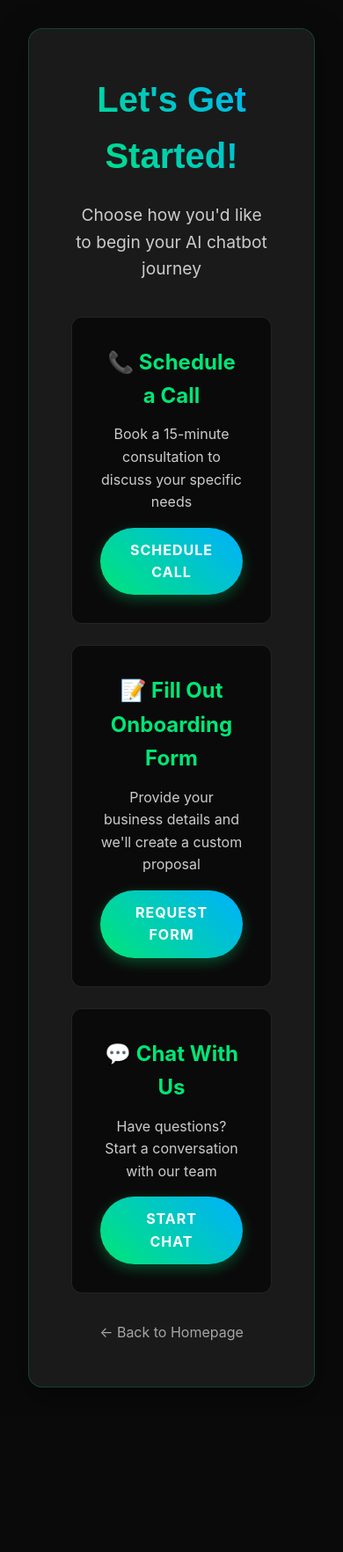
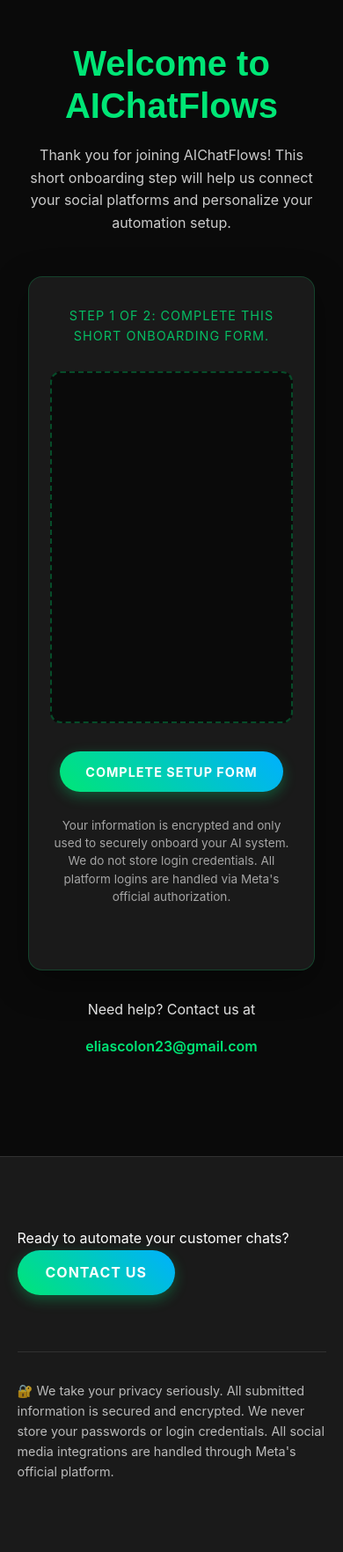
Before and after one commit to Eli45-23/ai-coffee, a FastAPI app: template templates/start.html in a window 390 px wide. Shown: the whole page at 88% size. Before the commit the page ends 1577 px from the top, so only its background shows below. Run offline with FastAPI, Linux system fonts and the light colour scheme; the template is opened without the code that fills it, so the values that code supplies are empty.

Commit message:
Replace start.html with new onboarding page
- Updated page title to "Welcome to AIChatFlows Setup"
- Added large green "Welcome to AIChatFlows" heading
- Added welcome message explaining onboarding process
- Added progress indicator "Step 1 of 2"
- Added dashed placeholder container for Google Form embedding
- Added fallback "Complete Setup Form" button
- Added privacy reassurance text about encryption and Meta authorization
- Added contact section with eliascolon23@gmail.com
- Added footer matching homepage design
- Mobile-responsive layout with existing color scheme
- Removed chat widget from this page

🤖 Generated with [Claude Code](https://claude.ai/code)

Co-Authored-By: Claude <noreply@anthropic.com>

```diff
--- a/templates/start.html
+++ b/templates/start.html
@@ -3,108 +3,199 @@
 <head>
   <meta charset="UTF-8">
   <meta name="viewport" content="width=device-width,initial-scale=1">
-  <title>Get Started — AIChatFlows</title>
+  <title>Welcome to AIChatFlows Setup</title>
   <link rel="stylesheet" href="/static/css/styles.css">
   <style>
-    .start-container {
+    .setup-container {
       min-height: 100vh;
+      background: var(--clr-dark);
+      padding-top: 3em;
+      padding-bottom: 3em;
+    }
+
+    .setup-content {
+      max-width: 800px;
+      margin: 0 auto;
+      padding: 0 2em;
+      text-align: center;
+    }
+
+    .setup-header h1 {
+      font-family: var(--ff-heading);
+      font-size: 3.5rem;
+      color: var(--clr-primary);
+      margin-bottom: 0.5em;
+      line-height: 1.2;
+    }
+
+    .welcome-text {
+      font-family: var(--ff-sans);
+      font-size: 1.2rem;
+      color: var(--clr-light);
+      margin-bottom: 3em;
+      line-height: 1.6;
+      opacity: 0.9;
+      max-width: 600px;
+      margin-left: auto;
+      margin-right: auto;
+    }
+
+    .progress-indicator {
+      font-family: var(--ff-sans);
+      font-size: 0.9rem;
+      color: var(--clr-primary);
+      margin-bottom: 2em;
+      opacity: 0.8;
+      text-transform: uppercase;
+      letter-spacing: 1px;
+    }
+
+    .form-container {
+      background: var(--clr-secondary);
+      padding: 3em;
+      border-radius: 16px;
+      box-shadow: 0 12px 40px rgba(0, 0, 0, 0.4);
+      border: 1px solid rgba(0, 230, 118, 0.2);
+      margin-bottom: 2em;
+    }
+
+    .form-placeholder {
+      min-height: 500px;
+      background: var(--clr-dark);
+      border: 2px dashed rgba(0, 230, 118, 0.3);
+      border-radius: 12px;
       display: flex;
       align-items: center;
       justify-content: center;
+      margin-bottom: 2em;
       padding: 2em;
     }
-    .start-box {
-      background: var(--clr-secondary);
-      padding: 3em;
-      border-radius: 16px;
+
+    .form-placeholder-text {
+      color: var(--clr-light);
+      opacity: 0.5;
+      font-size: 1.2rem;
+    }
+
+    .fallback-button {
+      display: inline-block;
+      padding: 1em 2.5em;
+      background: linear-gradient(45deg, var(--clr-primary), var(--clr-accent-blue));
+      color: #fff;
+      border-radius: 50px;
+      font-weight: 700;
+      text-transform: uppercase;
+      letter-spacing: 1px;
+      transition: all 0.3s ease;
+      box-shadow: 0 5px 15px rgba(0, 230, 118, 0.3);
+      text-decoration: none;
+    }
+
+    .fallback-button:hover {
+      transform: translateY(-3px);
+      box-shadow: 0 8px 20px rgba(0, 230, 118, 0.4);
+      background: linear-gradient(45deg, var(--clr-accent-blue), var(--clr-primary));
+    }
+
+    .privacy-text {
+      font-size: 0.85rem;
+      color: var(--clr-light);
+      opacity: 0.7;
+      margin-top: 2em;
+      margin-bottom: 3em;
+      line-height: 1.5;
       max-width: 600px;
-      width: 100%;
-      box-shadow: 0 12px 40px rgba(0, 0, 0, 0.4);
-      border: 1px solid rgba(0, 230, 118, 0.2);
-      text-align: center;
+      margin-left: auto;
+      margin-right: auto;
     }
-    .start-box h1 {
-      font-family: var(--ff-heading);
-      font-size: 2.5rem;
-      margin-bottom: 0.5em;
-      background: linear-gradient(45deg, var(--clr-primary), var(--clr-accent-blue));
-      -webkit-background-clip: text;
-      -webkit-text-fill-color: transparent;
+
+    .contact-section {
+      margin-bottom: 4em;
     }
-    .start-box p {
-      font-size: 1.2rem;
-      margin-bottom: 2em;
+
+    .contact-section p {
       color: var(--clr-light);
-      opacity: 0.9;
-    }
-    .start-options {
-      display: flex;
-      flex-direction: column;
-      gap: 1.5em;
-      margin-top: 2em;
-    }
-    .option-card {
-      background: var(--clr-dark);
-      padding: 2em;
-      border-radius: 12px;
-      border: 1px solid rgba(255, 255, 255, 0.1);
-      transition: transform 0.3s ease, box-shadow 0.3s ease;
-    }
-    .option-card:hover {
-      transform: translateY(-5px);
-      box-shadow: 0 8px 25px rgba(0, 230, 118, 0.3);
-      border-color: var(--clr-primary);
-    }
-    .option-card h3 {
-      color: var(--clr-primary);
-      margin-bottom: 0.5em;
-      font-size: 1.5rem;
-    }
-    .option-card p {
-      font-size: 1rem;
       margin-bottom: 1em;
     }
-    .back-link {
-      margin-top: 2em;
-      display: inline-block;
-      color: var(--clr-light);
-      opacity: 0.7;
-      transition: opacity 0.3s ease;
+
+    .contact-section a {
+      color: var(--clr-primary);
+      text-decoration: none;
+      font-weight: 600;
+      transition: color 0.3s ease;
     }
-    .back-link:hover {
-      opacity: 1;
-      color: var(--clr-primary);
+
+    .contact-section a:hover {
+      color: var(--clr-accent-blue);
+      text-decoration: underline;
+    }
+
+    @media (max-width: 768px) {
+      .setup-header h1 {
+        font-size: 2.5rem;
+      }
+
+      .welcome-text {
+        font-size: 1rem;
+      }
+
+      .form-container {
+        padding: 2em 1.5em;
+      }
+
+      .form-placeholder {
+        min-height: 400px;
+      }
+
+      .fallback-button {
+        padding: 0.8em 2em;
+        font-size: 0.9rem;
+      }
     }
   </style>
 </head>
 <body>
-  <div class="start-container">
-    <div class="start-box">
-      <h1>Let's Get Started!</h1>
-      <p>Choose how you'd like to begin your AI chatbot journey</p>
+  <div class="setup-container">
+    <div class="setup-content">
+      <div class="setup-header">
+        <h1>Welcome to AIChatFlows</h1>
+      </div>
 
-      <div class="start-options">
-        <div class="option-card">
-          <h3>📞 Schedule a Call</h3>
-          <p>Book a 15-minute consultation to discuss your specific needs</p>
-          <a href="mailto:hello@aichatflows.com?subject=Schedule a Consultation&body=Hi! I'd like to schedule a call to discuss setting up an AI chatbot for my business." class="btn">Schedule Call</a>
+      <p class="welcome-text">
+        Thank you for joining AIChatFlows! This short onboarding step will help us connect your social platforms and personalize your automation setup.
+      </p>
+
+      <div class="form-container">
+        <p class="progress-indicator">Step 1 of 2: Complete this short onboarding form.</p>
+
+        <div class="form-placeholder">
+          <p class="form-placeholder-text"><!-- GOOGLE FORM HERE --></p>
         </div>
 
-        <div class="option-card">
-          <h3>📝 Fill Out Onboarding Form</h3>
-          <p>Provide your business details and we'll create a custom proposal</p>
-          <a href="mailto:hello@aichatflows.com?subject=Onboarding Form Request&body=Hi! I'm interested in getting started with AIChatFlows. Please send me the onboarding form." class="btn">Request Form</a>
-        </div>
+        <a href="https://your-form-link.com" class="fallback-button">Complete Setup Form</a>
 
-        <div class="option-card">
-          <h3>💬 Chat With Us</h3>
-          <p>Have questions? Start a conversation with our team</p>
-          <a href="mailto:hello@aichatflows.com?subject=Quick Question&body=Hi! I have a quick question about AIChatFlows..." class="btn">Start Chat</a>
-        </div>
+        <p class="privacy-text">
+          Your information is encrypted and only used to securely onboard your AI system. We do not store login credentials. All platform logins are handled via Meta's official authorization.
+        </p>
       </div>
 
-      <a href="/" class="back-link">← Back to Homepage</a>
+      <div class="contact-section">
+        <p>Need help? Contact us at</p>
+        <a href="mailto:eliascolon23@gmail.com">eliascolon23@gmail.com</a>
+      </div>
     </div>
   </div>
+
+  <!-- Footer / Contact -->
+  <footer id="contact" class="footer">
+    <div class="container">
+      <p>Ready to automate your customer chats? <a href="mailto:hello@aichatflows.com?subject=General Inquiry&body=Hi! I'm interested in learning more about AIChatFlows services. Please contact me." class="btn">Contact Us</a></p>
+      <div style="margin-top: 2em; padding-top: 2em; border-top: 1px solid rgba(255, 255, 255, 0.1);">
+        <p style="font-size: 0.9em; color: rgba(255, 255, 255, 0.7); max-width: 800px; margin: 0 auto;">
+          🔐 We take your privacy seriously. All submitted information is secured and encrypted. We never store your passwords or login credentials. All social media integrations are handled through Meta's official platform.
+        </p>
+      </div>
+    </div>
+  </footer>
 </body>
 </html>
```
